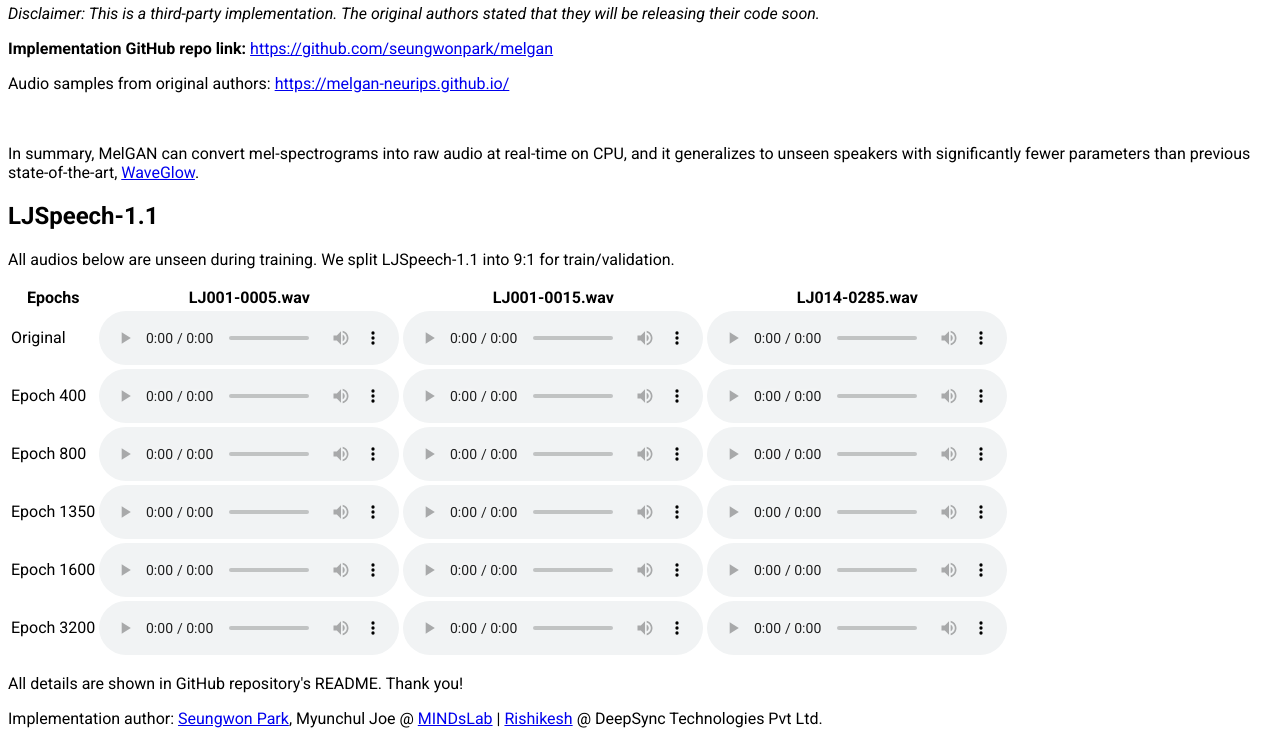
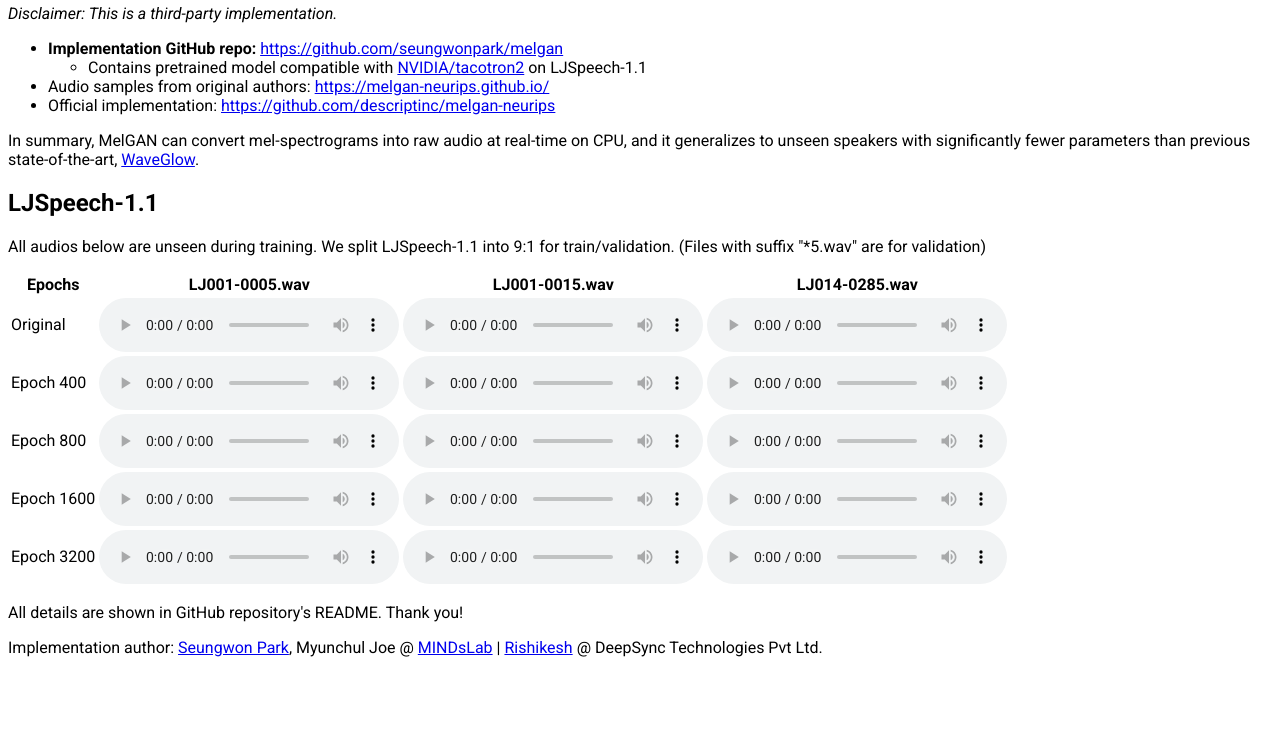
Before and after one commit to seungwonpark/melgan, a plain HTML site: page index.html in a window 1280 px wide. Shown: the part 52-800 px from the top of the page. Drawn offline with Linux system fonts and the light colour scheme.

Commit message:
upload fixed samples (#22)

```diff
--- a/index.html
+++ b/index.html
@@ -8,11 +8,16 @@
 
 <body>
   <div>
-  	<h2>Audio samples from <a href="https://arxiv.org/abs/1910.06711">MelGAN</a> vocoder (Training in progress)</h2>
-    <p><i>Disclaimer: This is a third-party implementation. The original authors stated that they will be releasing their code soon.</i></p>
-  	<p><b>Implementation GitHub repo link:</b> <a href="https://github.com/seungwonpark/melgan">https://github.com/seungwonpark/melgan</a></p>
-    <p>Audio samples from original authors: <a href="https://melgan-neurips.github.io/">https://melgan-neurips.github.io/</a></p>
-    <br>
+  	<h2>Audio samples from <a href="https://arxiv.org/abs/1910.06711">MelGAN</a> vocoder</h2>
+    <p><i>Disclaimer: This is a third-party implementation.</i></p>
+    <ul>
+      <li><b>Implementation GitHub repo:</b> <a href="https://github.com/seungwonpark/melgan">https://github.com/seungwonpark/melgan</a></li>
+      <ul>
+        <li>Contains pretrained model compatible with <a href="https://github.com/NVIDIA/tacotron2">NVIDIA/tacotron2</a> on LJSpeech-1.1</li>
+      </ul>
+      <li>Audio samples from original authors: <a href="https://melgan-neurips.github.io/">https://melgan-neurips.github.io/</a></li>
+      <li>Official implementation: <a href="https://github.com/descriptinc/melgan-neurips">https://github.com/descriptinc/melgan-neurips</a></li>
+    </ul>
 
     <p>In summary, MelGAN can convert mel-spectrograms into raw audio at real-time on CPU,
       and it generalizes to unseen speakers with significantly fewer parameters than previous state-of-the-art,
@@ -20,7 +25,7 @@
     </p>
 
     <h2>LJSpeech-1.1</h2>
-    <p>All audios below are unseen during training. We split LJSpeech-1.1 into 9:1 for train/validation. </p>
+    <p>All audios below are unseen during training. We split LJSpeech-1.1 into 9:1 for train/validation. (Files with suffix "*5.wav" are for validation) </p>
     <table>
       <thead>
         <tr>
@@ -59,15 +64,6 @@
               <source src="audios/LJ014-0285_reconstructed_epoch0800.wav" type="audio/wav"></audio></td>
         </tr>
         <tr>
-          <td>Epoch 1350</td>
-          <td><audio controls class="audio-player" preload="metadata">
-              <source src="audios/LJ001-0005_reconstructed_epoch1350.wav" type="audio/wav"></audio></td>
-          <td><audio controls class="audio-player" preload="metadata">
-              <source src="audios/LJ001-0015_reconstructed_epoch1350.wav" type="audio/wav"></audio></td>
-          <td><audio controls class="audio-player" preload="metadata">
-              <source src="audios/LJ014-0285_reconstructed_epoch1350.wav" type="audio/wav"></audio></td>
-        </tr>
-        <tr>
           <td>Epoch 1600</td>
           <td><audio controls class="audio-player" preload="metadata">
               <source src="audios/LJ001-0005_reconstructed_epoch1600.wav" type="audio/wav"></audio></td>
```
Also changed, not shown: 18 other files.
